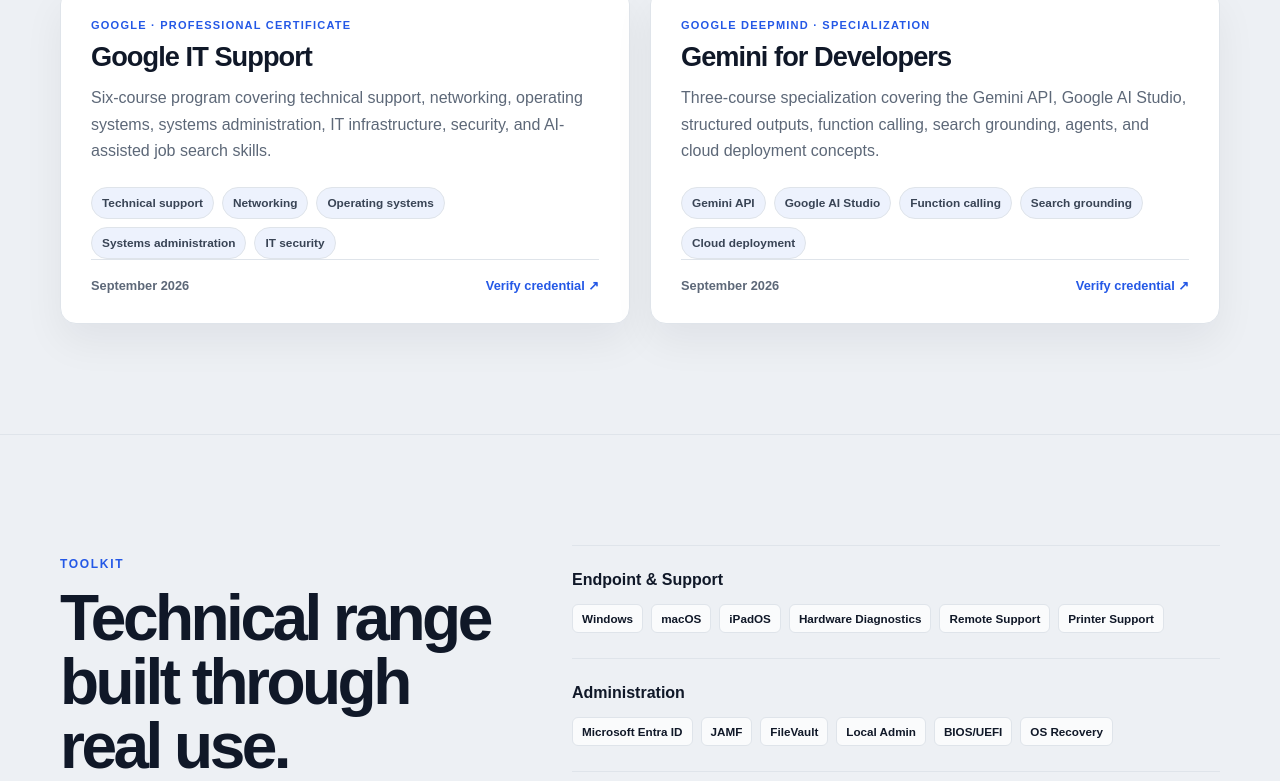
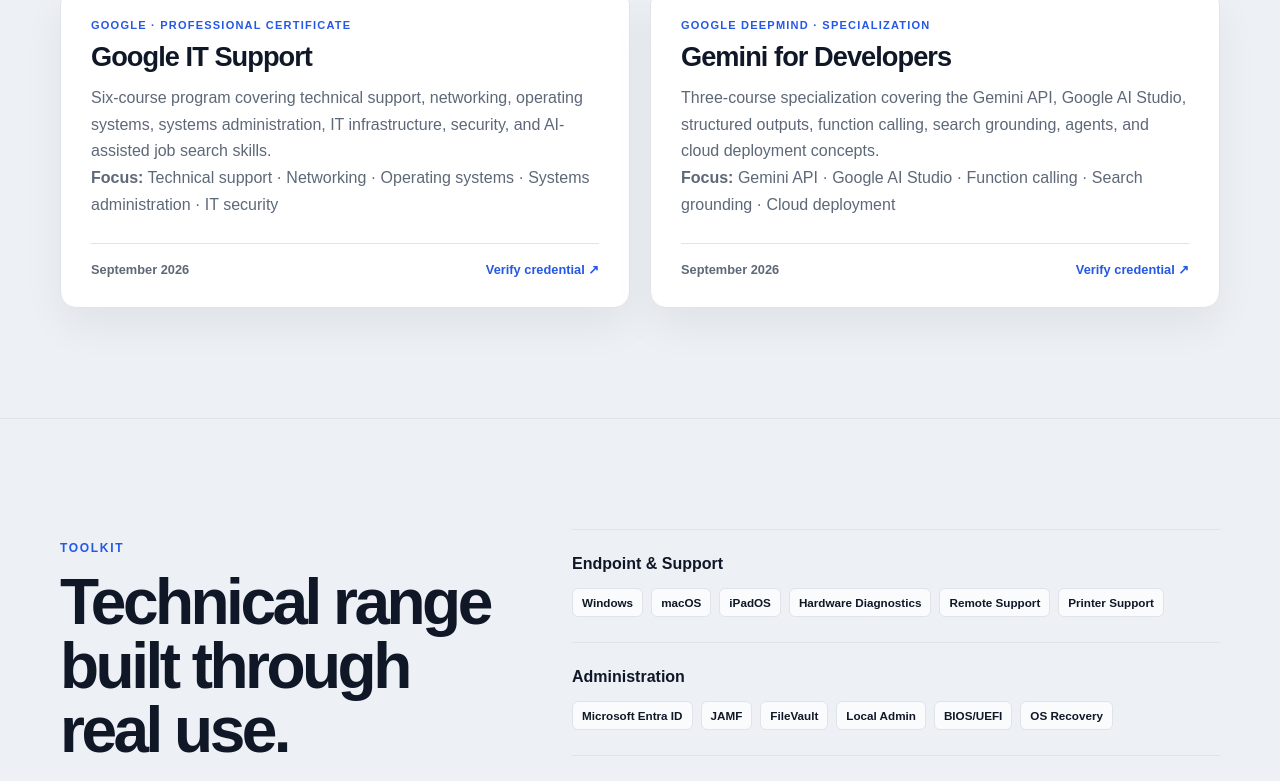
Before and after one commit to RishardDukes/rishard-portfolio-site, a Next.js app: page / in a window 1280 px wide. Shown: the part 7063-7844 px from the top of the page. Built offline with nearby package versions, Linux system fonts and the light colour scheme.

Commit message:
Fix credential focus text spacing

```diff
--- a/app/CredentialsShowcase.tsx
+++ b/app/CredentialsShowcase.tsx
@@ -39,11 +39,9 @@
                 <p className="credential-issuer">{credential.issuer}</p>
                 <h3>{credential.title}</h3>
                 <p>{credential.detail}</p>
-                <div className="credential-tags" aria-label={`${credential.title} focus areas`}>
-                  {credential.proof.map((item) => (
-                    <span key={item}>{item}</span>
-                  ))}
-                </div>
+                <p className="credential-focus">
+                  <strong>Focus:</strong> {credential.proof.join(" · ")}
+                </p>
                 <div className="credential-footer">
                   <span>{credential.date}</span>
                   <a href={credential.verify} target="_blank" rel="noreferrer">Verify credential ↗</a>
```
